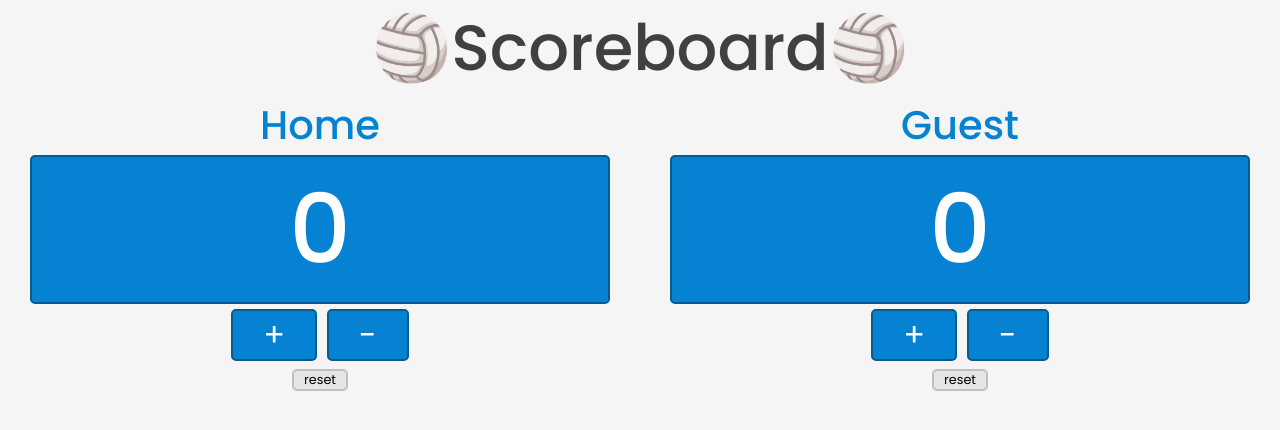
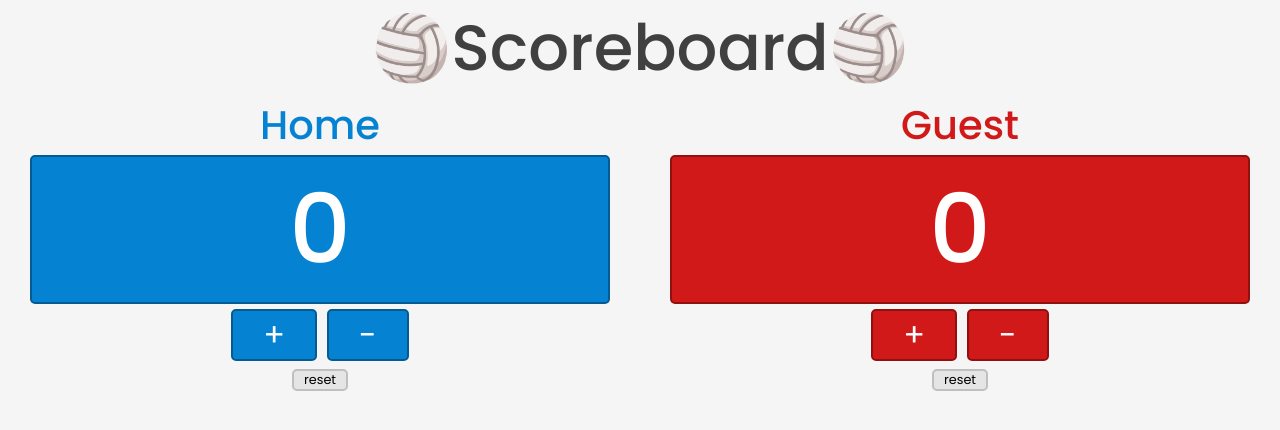
Before and after one commit to erikryan-s/scoring-app, a React (Create React App) app: page / in a window 1280 px wide. Shown: the top 430 px of the page. Built offline with nearby package versions, Linux system fonts and the light colour scheme.

Commit message:
updated theme for both teams

```diff
--- a/src/components/Counter.tsx
+++ b/src/components/Counter.tsx
@@ -17,7 +17,7 @@ interface IProps {
     isTeamOne: boolean;
 }
 
-const Counter: FC<IProps> = ({ title, initialCount }) => {
+const Counter: FC<IProps> = ({ title, initialCount, isTeamOne }) => {
     const [count, setCount] = useState(initialCount);
 
     const increase = () => {
@@ -42,13 +42,13 @@ const Counter: FC<IProps> = ({ title, initialCount }) => {
     return (
         <ThemeProvider theme={theme}>
             <StyledCounter>
-                <TeamName isTeamOne={true}>{title}</TeamName>
-                <ScoreCount isTeamOne={true}>{count}</ScoreCount>
+                <TeamName isTeamOne={isTeamOne}>{title}</TeamName>
+                <ScoreCount isTeamOne={isTeamOne}>{count}</ScoreCount>
                 <ScoreButtons>
-                    <Button isTeamOne={true} onClick={() => increase()}>
+                    <Button isTeamOne={isTeamOne} onClick={() => increase()}>
                         +
                     </Button>
-                    <Button isTeamOne={true} onClick={() => decrease()}>
+                    <Button isTeamOne={isTeamOne} onClick={() => decrease()}>
                         -
                     </Button>
                 </ScoreButtons>
```
